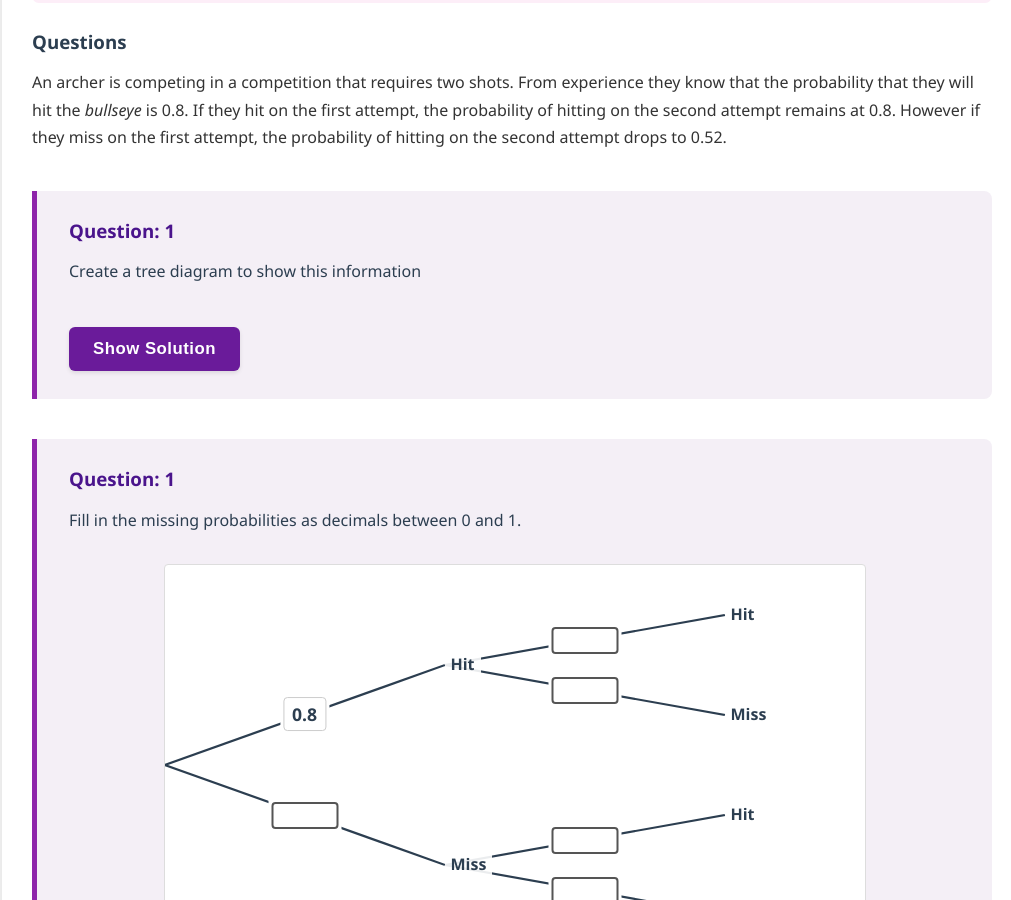
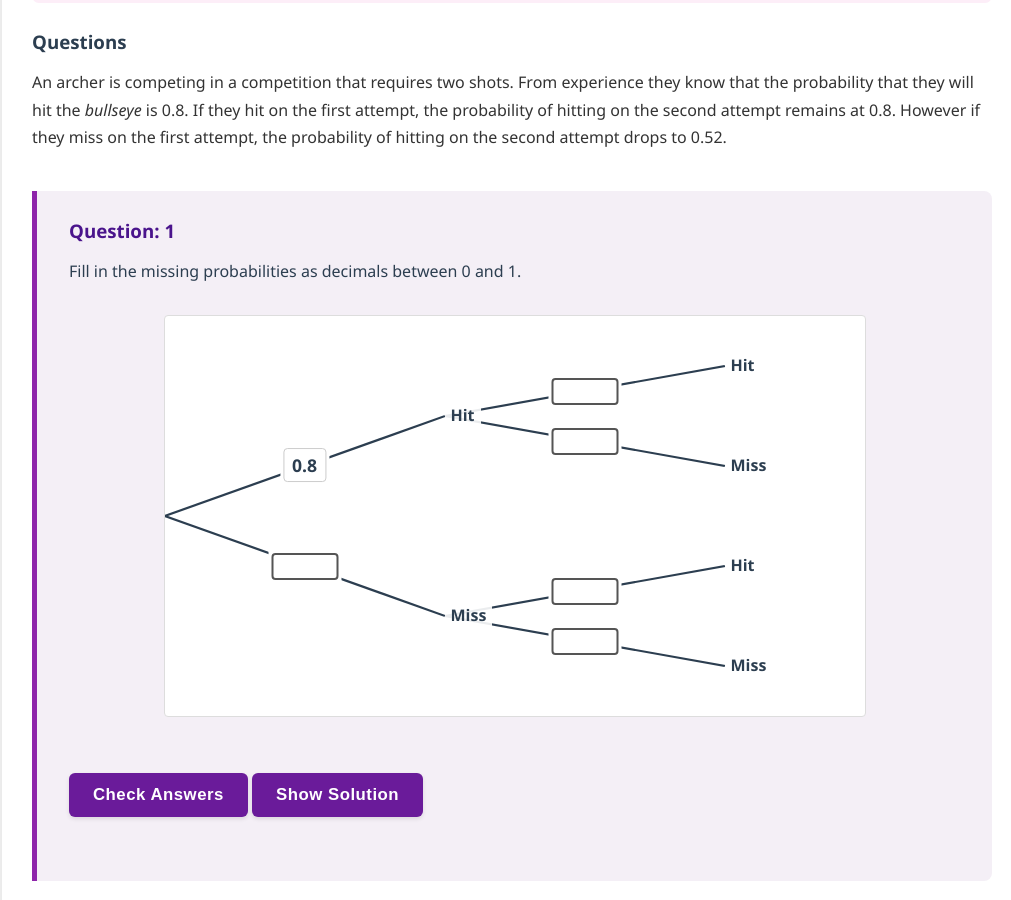
Before and after one commit to probe973/nbs-4104b, a Jekyll site: the page built from probability/03-tree.md, in a window 1280 px wide and 900 px high, scrolled down 1741 px. Shown: the whole window, without its empty margins (128-1139 px from the left). Built offline with Jekyll 4.4.1, drawn with Linux system fonts in a browser that asks for light colours.

Commit message:
Update 03-tree.md

```diff
--- a/probability/03-tree.md
+++ b/probability/03-tree.md
@@ -59,13 +59,6 @@ An archer is competing in a competition that requires two shots.  From experienc
 ![A tree diagram showing branches for first attempt, hit or miss, followed by branches for the second attempt, hit or miss.]({{ "/assets/images/probability/tree_q1.png" | relative_url }})
 {% endcapture %}
 
-{% include question_dropdown.html
-    id="tree_1"
-    title="1"
-    question_text="Create a tree diagram to show this information"
-    solution_text=q1_solution
-%}
-
 {% include question_tree.html
     id="tree_q1"
     title="1"
```
